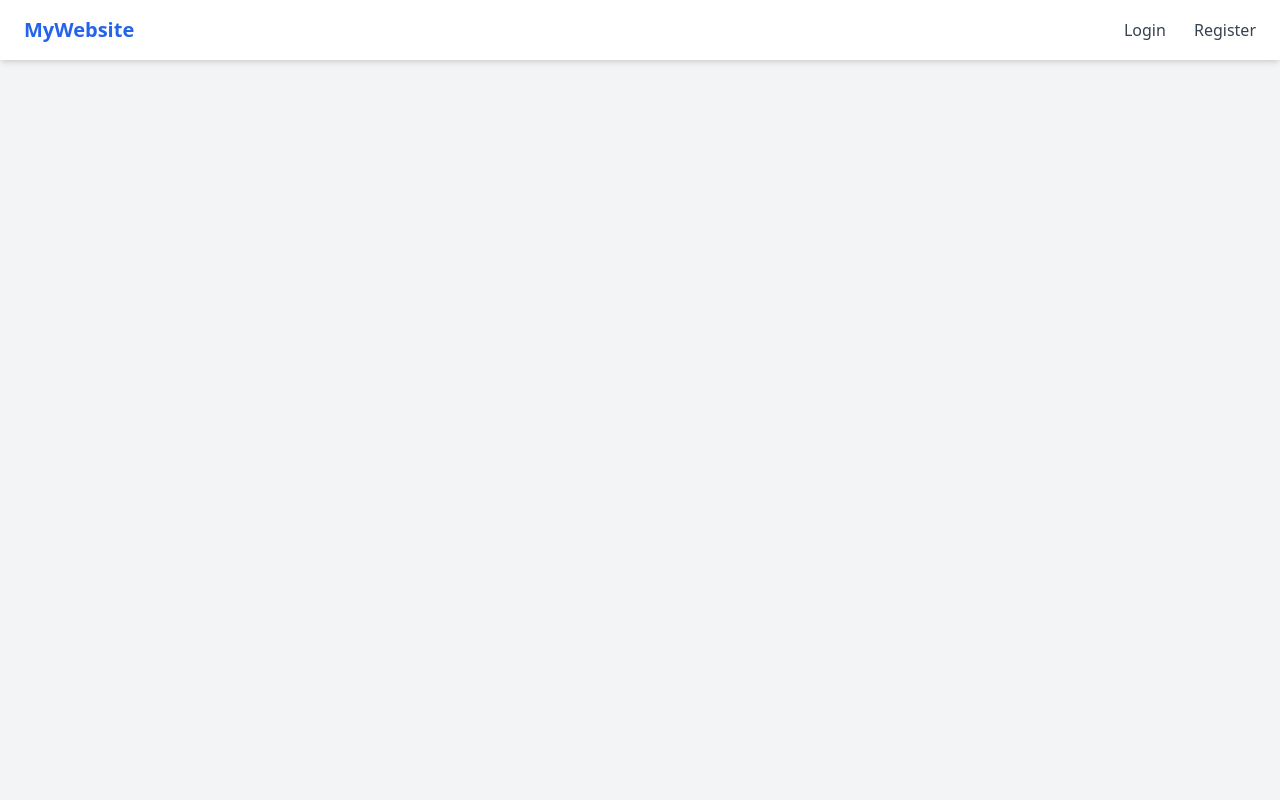
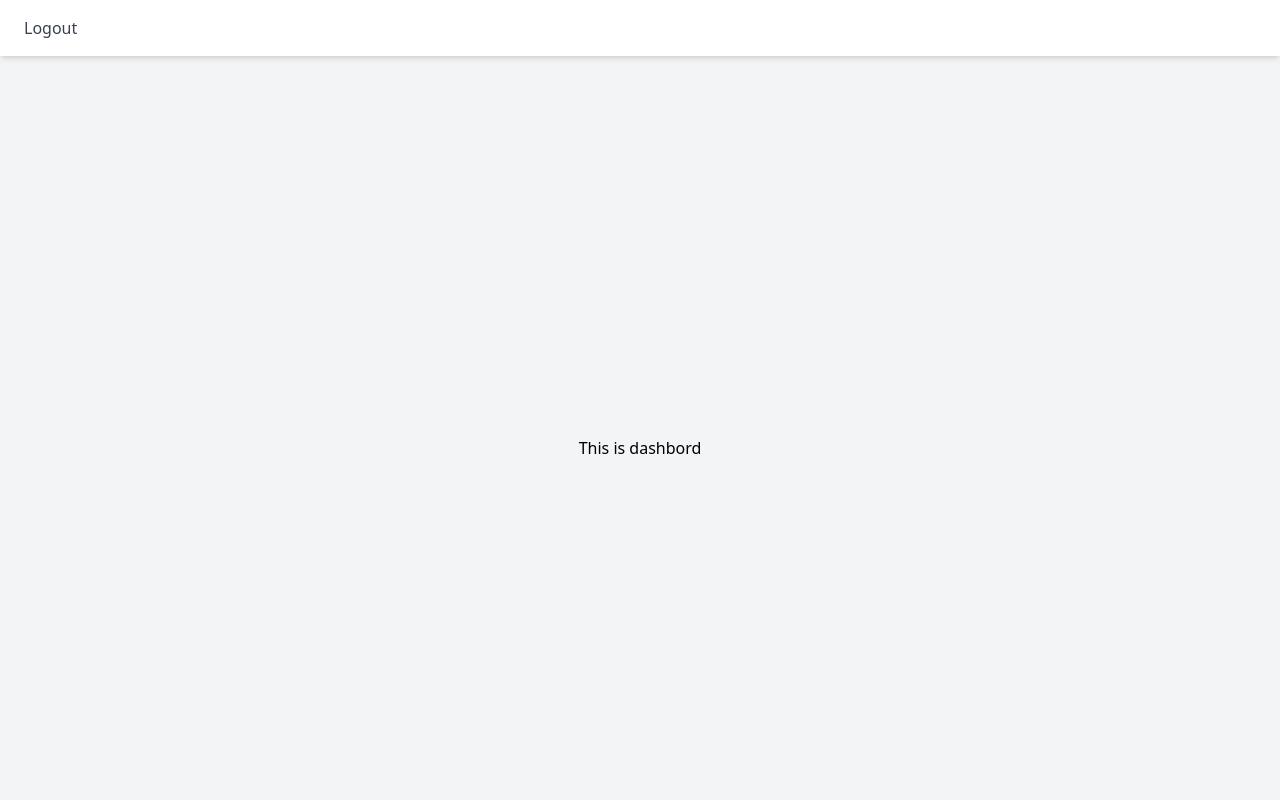
Before and after one commit to MSHAHID1122/Django, a Django app: page / in a window 1280 px wide. Run offline with Django 4.2, Linux system fonts and the light colour scheme; a user stored in the database is signed in; some libraries are stand-ins or nearby versions.

Commit message:
added logout functionality in dashboard

```diff
--- a/FinanceApp/finance/templates/finance/base.html
+++ b/FinanceApp/finance/templates/finance/base.html
@@ -10,14 +10,17 @@
 
     <!-- Navbar -->
     <nav class="w-full bg-white shadow-md px-6 py-4">
-      <div class="container mx-auto flex justify-between items-center">
-        <div class="text-xl font-bold text-blue-600">
-          <a href="/">MyWebsite</a>
+      <div class="container mx-auto flex  items-center">
+        {% if user.is_authenticated %}
+        <div class="space-x-6">
+          <a href="{% url 'logout' %}" class="text-gray-700 hover:text-blue-500 font-medium transition">Logout</a>
         </div>
+        {% else %}
         <div class="space-x-6">
           <a href="{% url 'login' %}" class="text-gray-700 hover:text-blue-500 font-medium transition">Login</a>
           <a href="{% url 'register' %}" class="text-gray-700 hover:text-blue-500 font-medium transition">Register</a>
         </div>
+        {% endif %}
       </div>
     </nav>
 
--- a/FinanceApp/finance/templates/finance/dashboard.html
+++ b/FinanceApp/finance/templates/finance/dashboard.html
@@ -1,3 +1,3 @@
 {% extends 'finance/base.html' %}
 {% block title %} Dashboard {% endblock %}
-{% block content %} {% endblock %}
+{% block content %} This is dashbord{% endblock %}
--- a/FinanceApp/finance/views.py
+++ b/FinanceApp/finance/views.py
@@ -27,7 +27,7 @@ class RegisterView(View):
         if form.is_valid():
             user = form.save()
             login(request,user)
-            redirect("dashboard")
+            return redirect("dashboard")
         else:
             print('FORM ERRORS :' ,form.errors)
             print('REQUEST POST:' ,request.POST)
```
Also changed, not shown: FinanceApp/db.sqlite3.
